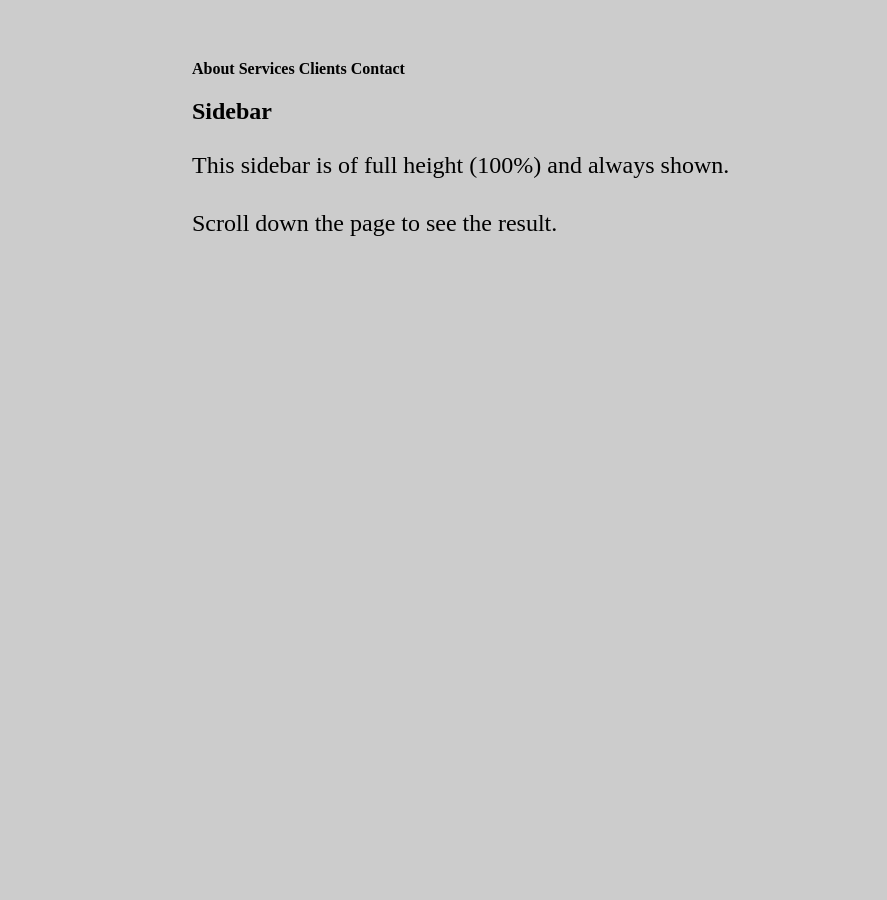
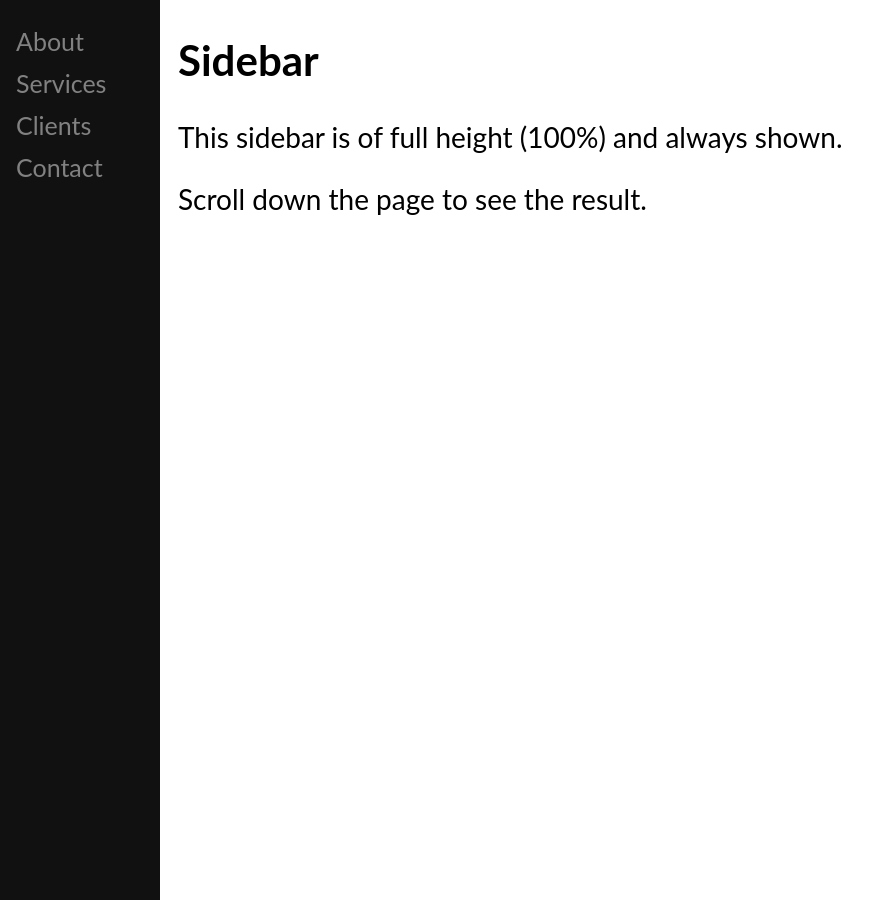
Before and after one commit to WWUZeroTrust/WWUZeroTrust.github.io, a Jekyll site: the page Documentation/index.html, which Jekyll copies as it is, in a window 1280 px wide. Shown: the whole page, without its empty margins (0-887 px from the left). Built offline with Jekyll 4.4.1, drawn with Linux system fonts in a browser that asks for light colours.

Commit message:
Update index.html

```diff
--- a/Documentation/index.html
+++ b/Documentation/index.html
@@ -1,20 +1,59 @@
 <!DOCTYPE html>
 	<html>
 		<head>
-			<title>{{ page.title }}</title>
-			<!-- link to main stylesheet -->
-			<link rel="stylesheet" type="text/css" href="/css/main.css">
+<meta name="viewport" content="width=device-width, initial-scale=1">
+<style>
+body {
+  font-family: "Lato", sans-serif;
+}
+
+.sidenav {
+  height: 100%;
+  width: 160px;
+  position: fixed;
+  z-index: 1;
+  top: 0;
+  left: 0;
+  background-color: #111;
+  overflow-x: hidden;
+  padding-top: 20px;
+}
+
+.sidenav a {
+  padding: 6px 8px 6px 16px;
+  text-decoration: none;
+  font-size: 25px;
+  color: #818181;
+  display: block;
+}
+
+.sidenav a:hover {
+  color: #f1f1f1;
+}
+
+.main {
+  margin-left: 160px; /* Same as the width of the sidenav */
+  font-size: 28px; /* Increased text to enable scrolling */
+  padding: 0px 10px;
+}
+
+@media screen and (max-height: 450px) {
+  .sidenav {padding-top: 15px;}
+  .sidenav a {font-size: 18px;}
+}
+</style>
 </head>
 <body>
+
 <div class="sidenav">
-  			<b href="#about">About</b>
-  			<b href="#services">Services</b>
-  			<b href="#clients">Clients</b>
-  			<b href="#contact">Contact</b>
+  <a href="#about">About</a>
+  <a href="#services">Services</a>
+  <a href="#clients">Clients</a>
+  <a href="#contact">Contact</a>
 </div>
+
 <div class="main">
   <h2>Sidebar</h2>
   <p>This sidebar is of full height (100%) and always shown.</p>
   <p>Scroll down the page to see the result.</p>
-		</body>
 </html>
```
Lines whose indentation alone changed are shown as unchanged.
